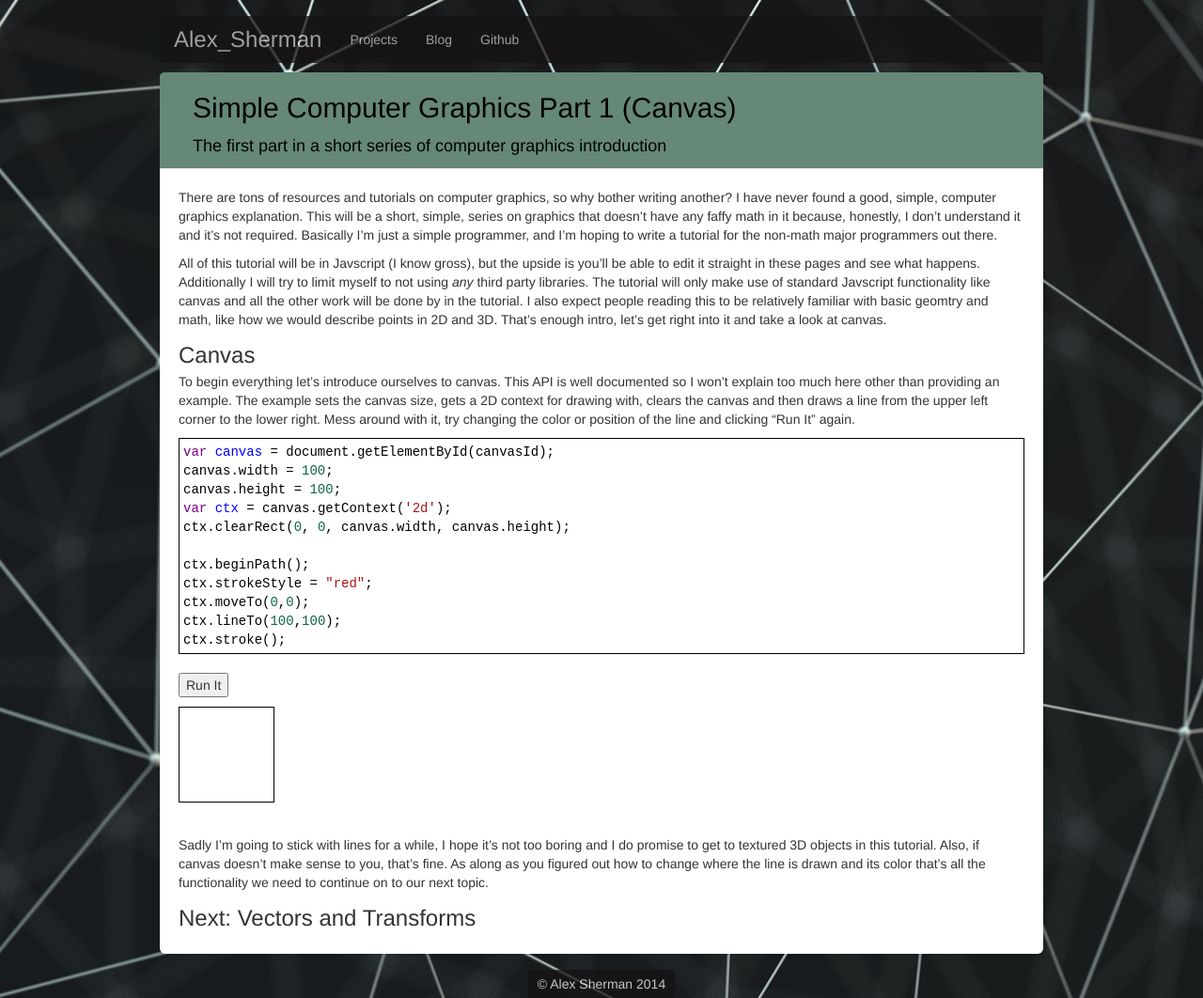
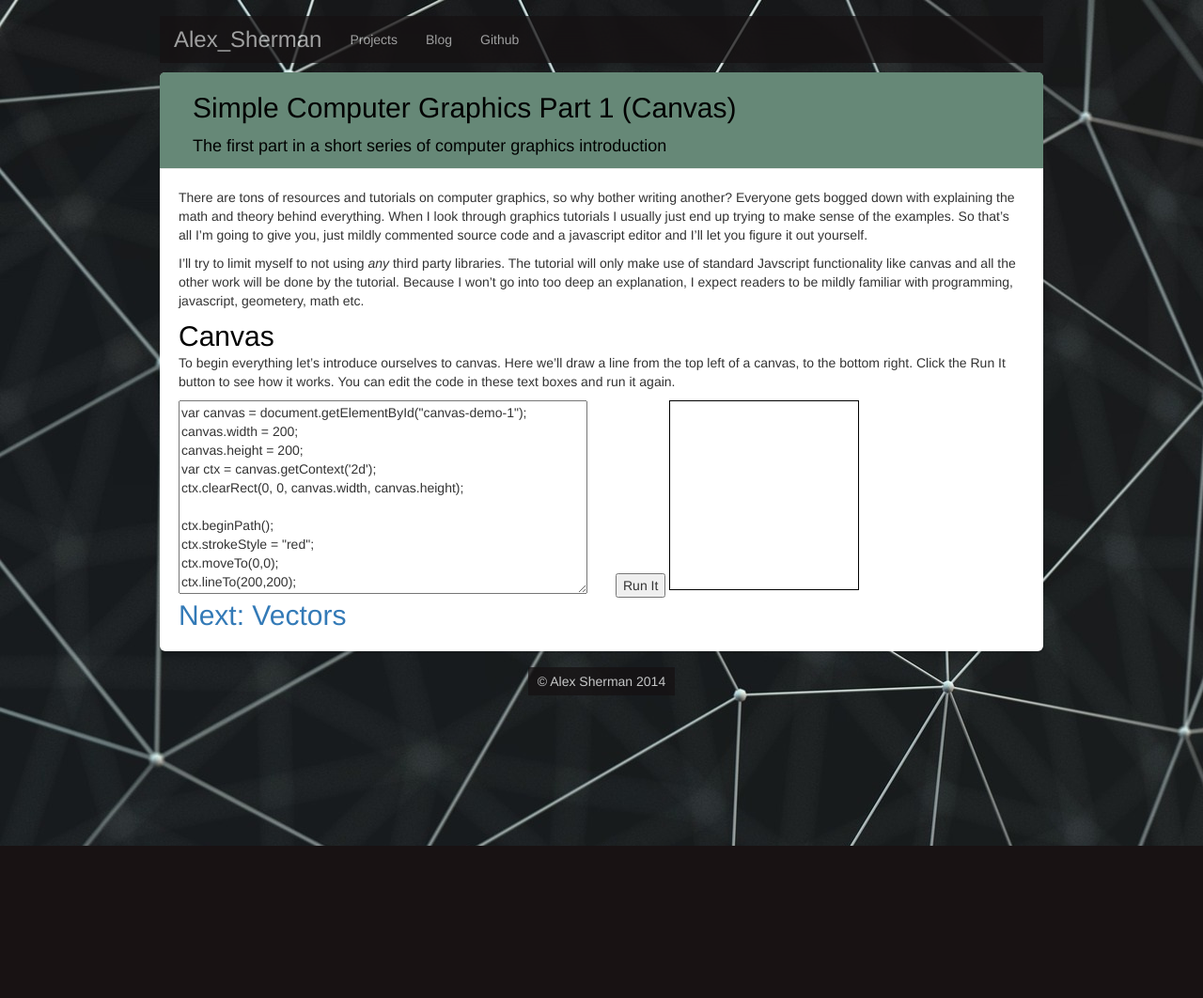
Before and after one commit to alex-sherman/alex-sherman.github.io, a Jekyll site: the page built from _posts/2015-9-10-computer-graphics-1.md, in a window 1280 px wide. Shown: the whole page at 94% size. Built offline with Jekyll 4.4.1, drawn with Linux system fonts in a browser that asks for light colours; nearby versions of some CDN libraries; some web fonts are replaced; after the commit the page ends 900 px from its top, so only the background shows below that.

Commit message:
Simplified the graphics tutorial maybe too much

```diff
--- a/_includes/head.html
+++ b/_includes/head.html
@@ -27,4 +27,5 @@
     {% endif %}
     <script src="/dist/js/jquery-1.11.1.min.js"></script>
     <script src="/dist/js/bootstrap.js"></script>
+    <script src="/js/runnify.js"></script>
 </head>
--- a/_posts/2015-9-10-computer-graphics-1.md
+++ b/_posts/2015-9-10-computer-graphics-1.md
@@ -4,27 +4,22 @@ title: Simple Computer Graphics Part 1 (Canvas)
 subtitle: The first part in a short series of computer graphics introduction
 ---
 
-There are tons of resources and tutorials on computer graphics, so why bother writing another? I have never found a good, simple,
-computer graphics explanation. This will be a short, simple, series on graphics that doesn't have any faffy math in it because, honestly,
-I don't understand it and it's not required. Basically I'm just a simple programmer, and I'm hoping to write a tutorial for the non-math major
-programmers out there.
+There are tons of resources and tutorials on computer graphics, so why bother writing another? Everyone gets bogged down with explaining the
+math and theory behind everything. When I look through graphics tutorials I usually just end up trying to make sense of the examples.
+So that's all I'm going to give you, just mildly commented source code and a javascript editor and I'll let you figure it out
+yourself.
 
-All of this tutorial will be in Javscript (I know gross), but the upside is you'll be able to edit it straight in these pages and see what happens.
-Additionally I will try to limit myself to not using *any* third party libraries. The tutorial will only make use of standard Javscript functionality
-like canvas and all the other work will be done by in the tutorial. I also expect people reading this to be relatively familiar with basic geomtry and math,
-like how we would describe points in 2D and 3D. That's enough intro, let's get right into it and take a look at canvas.
+I'll try to limit myself to not using *any* third party libraries. The tutorial will only make use of standard Javscript functionality
+like canvas and all the other work will be done by the tutorial. Because I won't go into too deep an explanation, I expect readers to be
+mildly familiar with programming, javascript, geometery, math etc.
 
 Canvas
---------
+===========
 
-To begin everything let's introduce ourselves to canvas. This API is well documented so I won't explain too much here other than providing an example.
-The example sets the canvas size, gets a 2D context for drawing with, clears the canvas and then draws a line from the upper left corner to the lower right.
-Mess around with it, try changing the color or position of the line and clicking "Run It" again.
+To begin everything let's introduce ourselves to canvas. Here we'll draw a line from the top left of a canvas, to the bottom right. Click the Run It button
+to see how it works. You can edit the code in these text boxes and run it again.
 
 {% include_relative graphics/canvas.html %}
 
-Sadly I'm going to stick with lines for a while, I hope it's not too boring and I do promise to get to textured 3D objects in this tutorial. Also, if canvas doesn't
-make sense to you, that's fine. As along as you figured out how to change where the line is drawn and its color that's all the functionality we need to continue on to our next topic.
-
-Next: Vectors and Transforms
-----------
+[Next: Vectors]({% post_url 2015-9-11-computer-graphics-2 %})
+============
--- a/_posts/graphics/canvas.html
+++ b/_posts/graphics/canvas.html
@@ -1,26 +1,23 @@
 
 
-
-<textarea rows="10" cols="10" style="width: 100%" id="text-demo-1">
-var canvas = document.getElementById(canvasId);
-canvas.width = 100;
-canvas.height = 100;
+<div class="row">
+    <div class="col-xs-12 col-md-6">
+        <textarea class="runnable" data-button="canvas-run" rows="10" cols="10" style="width: 100%" id="text-demo-1">
+var canvas = document.getElementById("canvas-demo-1");
+canvas.width = 200;
+canvas.height = 200;
 var ctx = canvas.getContext('2d');
 ctx.clearRect(0, 0, canvas.width, canvas.height);
 
 ctx.beginPath();
 ctx.strokeStyle = "red";
 ctx.moveTo(0,0);
-ctx.lineTo(100,100);
+ctx.lineTo(200,200);
 ctx.stroke();</textarea><br>
-<button type="button" onclick="runIt('text-demo-1', 'canvas-demo-1')">Run It</button>
+    </div>
+    <div class="col-xs-12 col-md-6">
+        <button type="button" id="canvas-run">Run It</button>
+        <canvas id="canvas-demo-1" width="200" height="200" style="margin: auto; border: black; border-style: solid; border-width: 1px;"></canvas><br>
+    </div>
 
-<canvas id="canvas-demo-1" width="100" height="100" style="margin: auto; border: black; border-style: solid; border-width: 1px;"></canvas><br>
-
-<script type='text/javascript'>
-var textDemo = CodeMirror.fromTextArea(document.getElementById("text-demo-1"));
-
-function runIt(textBox, canvasId) {
-    eval(textDemo.getValue());
-}
-</script>
+</div>
--- a/css/style.css
+++ b/css/style.css
@@ -2,6 +2,7 @@
 html, body {
   background-color: #181213;
   background-image: url("/images/background.jpg");
+  background-attachment: fixed;
 }
 .container > footer p {
   text-align: center; /* center align it with the container */
```
Also changed, not shown: _posts/2015-9-11-computer-graphics-2.md (+13 -7 lines), _posts/graphics/vector.html (+13 -6 lines), _posts/graphics/vector_canvas.html (added, +26 -0 lines).
